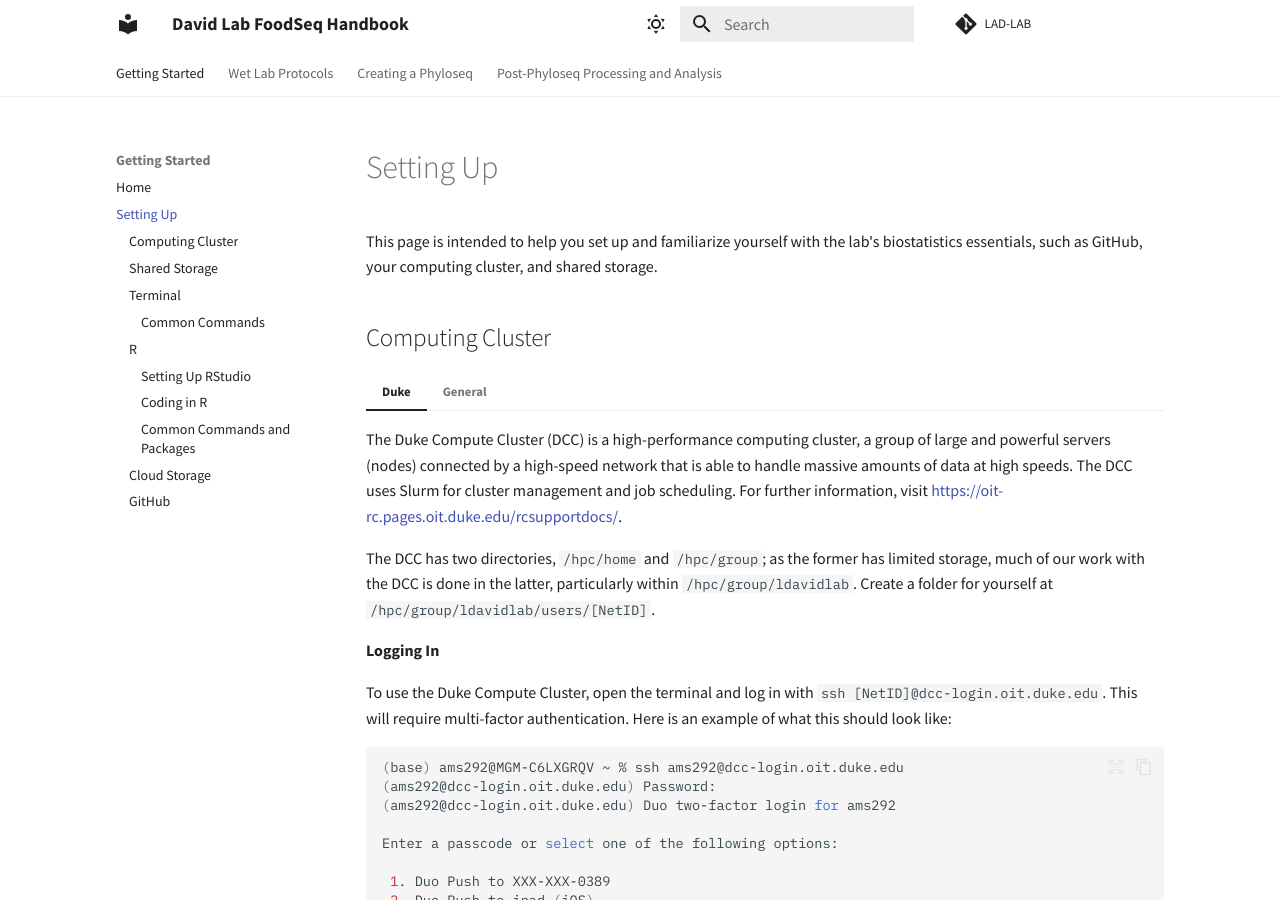
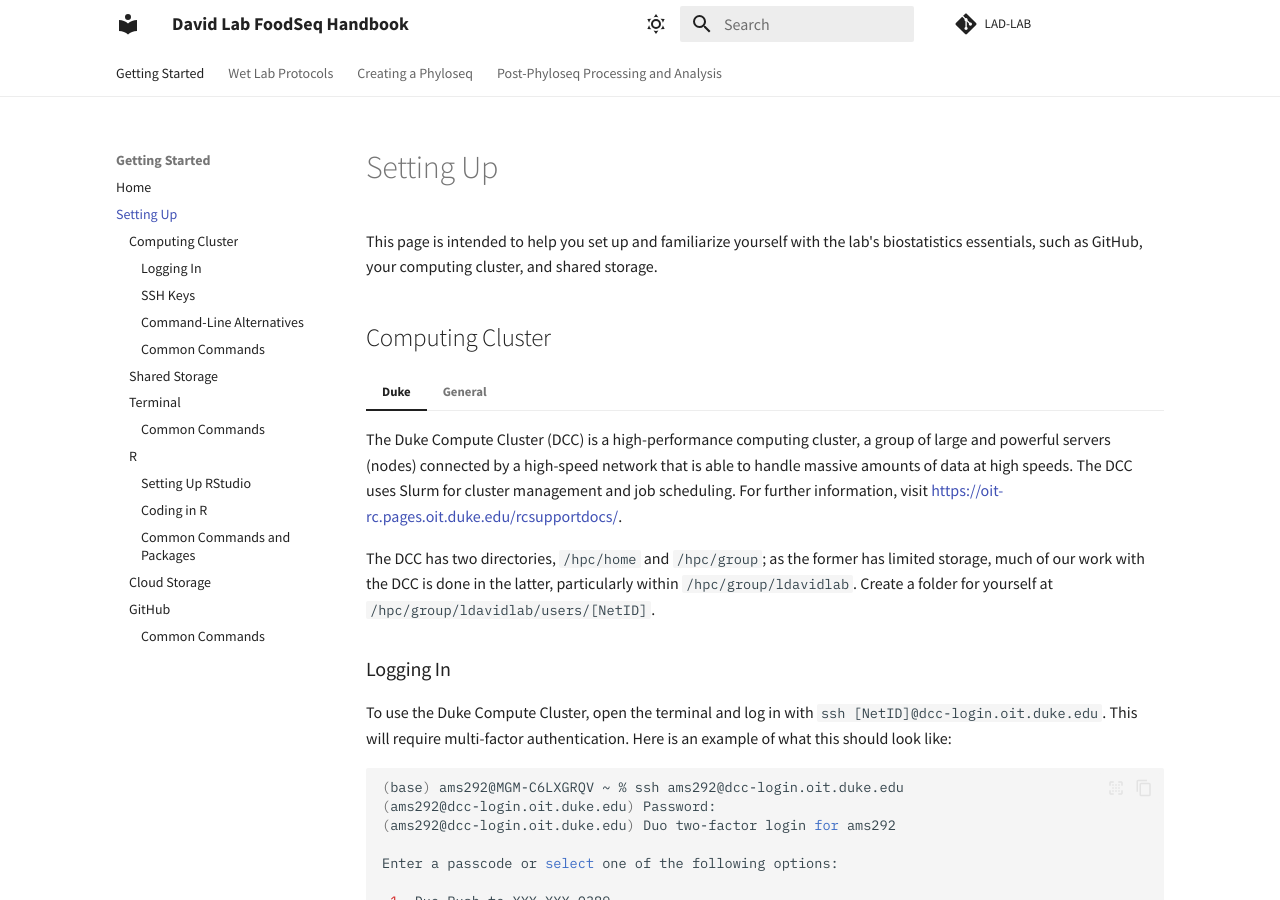
Before and after one commit to LAD-LAB/lad-lab.github.io, an MkDocs documentation site: the page built from docs/settingup.md, in a window 1280 px wide and 900 px high. Built offline with MkDocs 1.6.1 and Material for MkDocs 9.7.7, drawn with Linux system fonts in a browser that asks for light colours.

Commit message:
Fix side navbar: keep headings in first tab only
Use ### headings in the first tab (Duke/trnL) so they appear in
the TOC, and bold text in subsequent tabs (General/12SV5/Multiplex)
to avoid duplicate entries in the side navbar.

Co-Authored-By: Claude Opus 4.6 (1M context) <noreply@anthropic.com>

````diff
--- a/docs/settingup.md
+++ b/docs/settingup.md
@@ -10,7 +10,7 @@ This page is intended to help you set up and familiarize yourself with the lab's
 
     The DCC has two directories, `/hpc/home` and `/hpc/group`; as the former has limited storage, much of our work with the DCC is done in the latter, particularly within `/hpc/group/ldavidlab`. Create a folder for yourself at `/hpc/group/ldavidlab/users/[NetID]`.
 
-    **Logging In**
+    ### Logging In
 
     To use the Duke Compute Cluster, open the terminal and log in with `ssh [NetID]@dcc-login.oit.duke.edu`. This will require multi-factor authentication. Here is an example of what this should look like:
 
@@ -40,7 +40,7 @@ This page is intended to help you set up and familiarize yourself with the lab's
     ams292@dcc-login-04  ~ $
     ```
 
-    **SSH Keys**
+    ### SSH Keys
 
     You can set up ssh keys as a secure workaround to using your password with multi-factor authentication. To generate a key pair, first run:
 
@@ -76,7 +76,7 @@ This page is intended to help you set up and familiarize yourself with the lab's
 
      For Windows users, follow [these instructions](https://learn.microsoft.com/en-us/windows-server/administration/openssh/openssh_keymanagement).
 
-    **Command-Line Alternatives**
+    ### Command-Line Alternatives
 
     You can also access the DCC from [DCC OnDemand](https://dcc-ondemand-01.oit.duke.edu/) (accessible via NetID login) or Cyberduck (instructions for use are below). You may find these alternatives helpful for their intuitive interfaces, but I would recommend developing a familiarity with using the DCC through the command line nevertheless.
 
@@ -84,7 +84,7 @@ This page is intended to help you set up and familiarize yourself with the lab's
 
         Add instructions for setting up and using Cyberduck.
 
-    **Common Commands**
+    ### Common Commands
 
     Some Slurm commands commonly used in lab scripts include or that otherwise may prove useful include:
 
@@ -366,7 +366,7 @@ Miscellaneous:
 
         Add GitHub instructions.
 
-    **Common Commands**
+    ### Common Commands
 
     !!! to-do
 
````
Also changed, not shown: docs/pcr.md (+2 -2 lines), docs/pipeline.md (+4 -4 lines).
